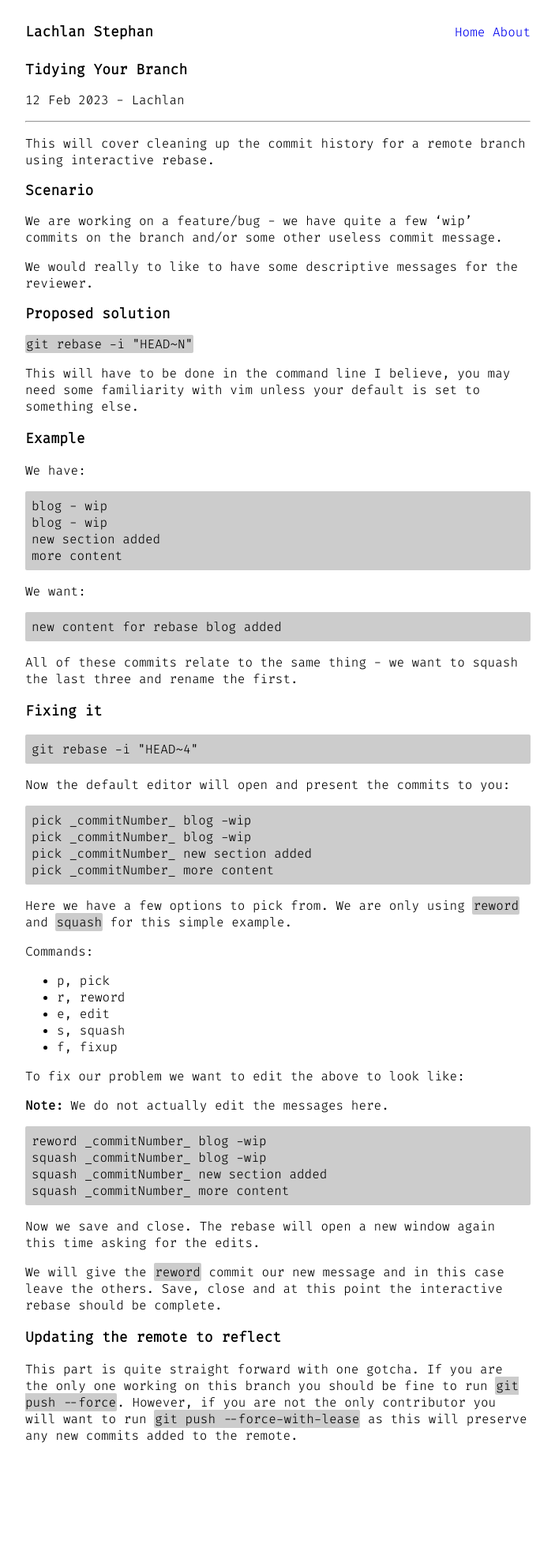
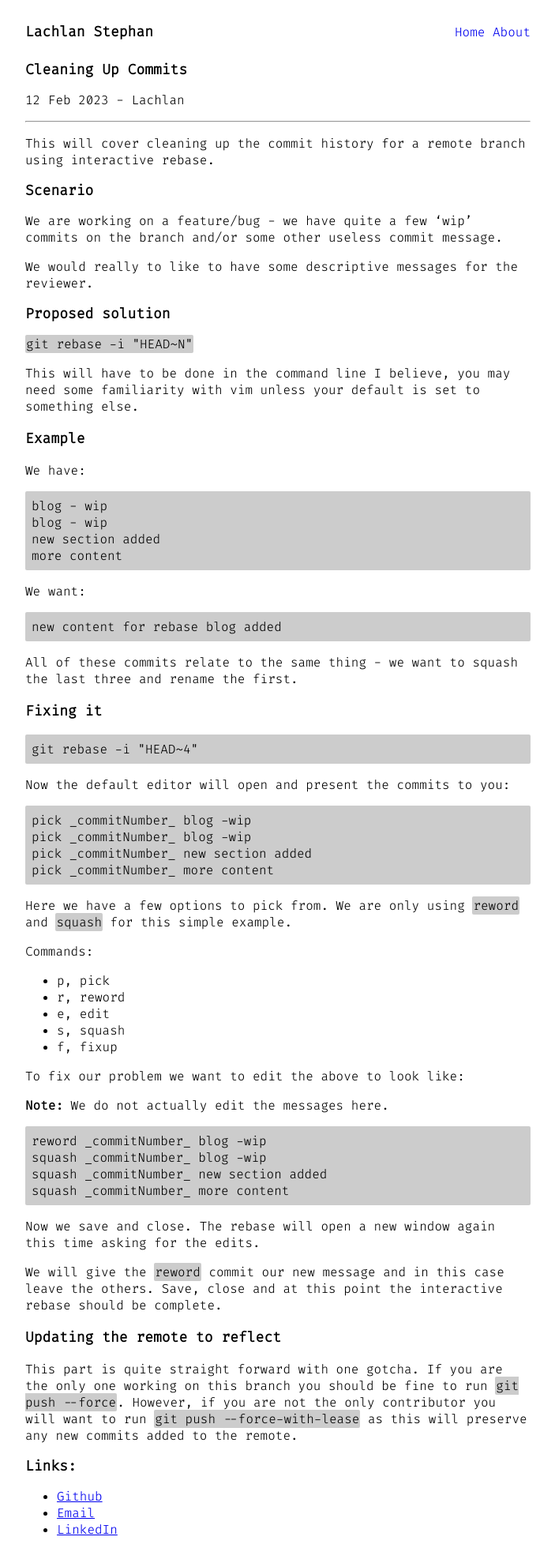
Before and after one commit to LachlanStephan/mysite, a Jekyll site: the page built from _posts/2023-02-12-cleaning-up-commits.md, in a window 1280 px wide. Shown: the whole page at 79% size, without its empty margins (288-991 px from the left). Built offline with Jekyll 4.4.1, drawn with Linux system fonts in a browser that asks for light colours; before the commit the page ends 1844 px from its top, so only the background shows below that.

Commit message:
blog finished - footer added

```diff
--- /dev/null
+++ b/_includes/footer.html
@@ -0,0 +1,20 @@
+<footer>
+    <h2>Links:</h2>
+    <ul>
+        <li>
+            <a aria-label="link to site owners github profile" target="_blank" href="https://github.com/LachlanStephan">
+                Github
+            </a>
+        </li>
+        <li>
+            <a aria-label="send site owner email" href="mailto:ljstephan116@gmail.com">
+                Email
+            </a>
+        </li>
+        <li>
+            <a aria-label="link to site owners linkedin profile" target="_blank" href="https://www.linkedin.com/in/lachlan-stephan-b58a1a213/">
+                LinkedIn
+            </a>
+        </li>
+    </ul>
+</footer>
--- a/_layouts/default.html
+++ b/_layouts/default.html
@@ -17,6 +17,7 @@
             {% include nav.html %}
         </header>
         {{ content }}
+        {% include footer.html %}
     </main>
 </body>
 </html>
--- a/_sass/main.scss
+++ b/_sass/main.scss
@@ -37,12 +37,10 @@
 }
 
 pre {
+    overflow: auto;
     background-color: #ccc;
     padding: 0.5rem;
     border-radius: 2px;
-}
-
-pre {
     code {
         background-color: unset;
         padding: unset;
```
Also changed, not shown: _posts/2023-02-12-cleaning-up-commits.md (renamed from _posts/2023-02-12-tidying-your-branch.md).
